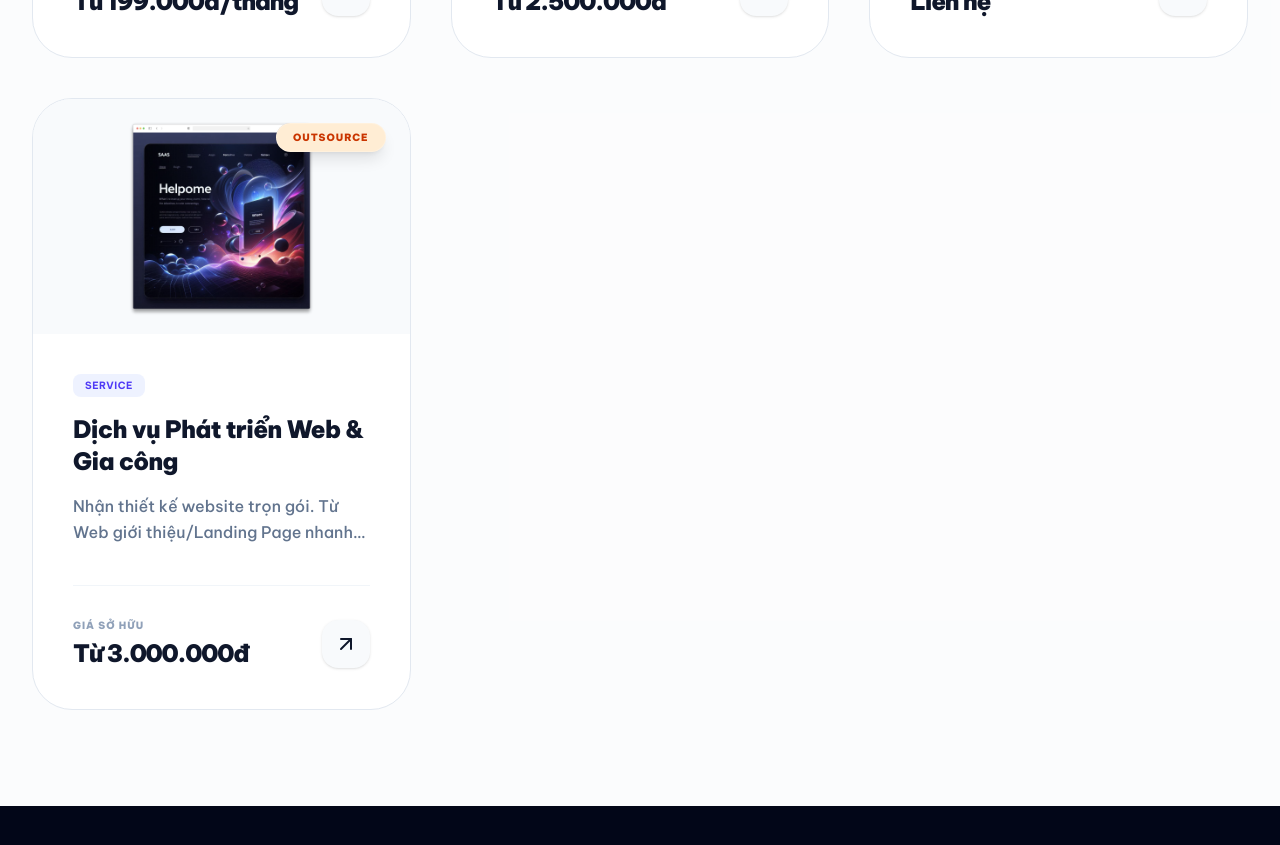
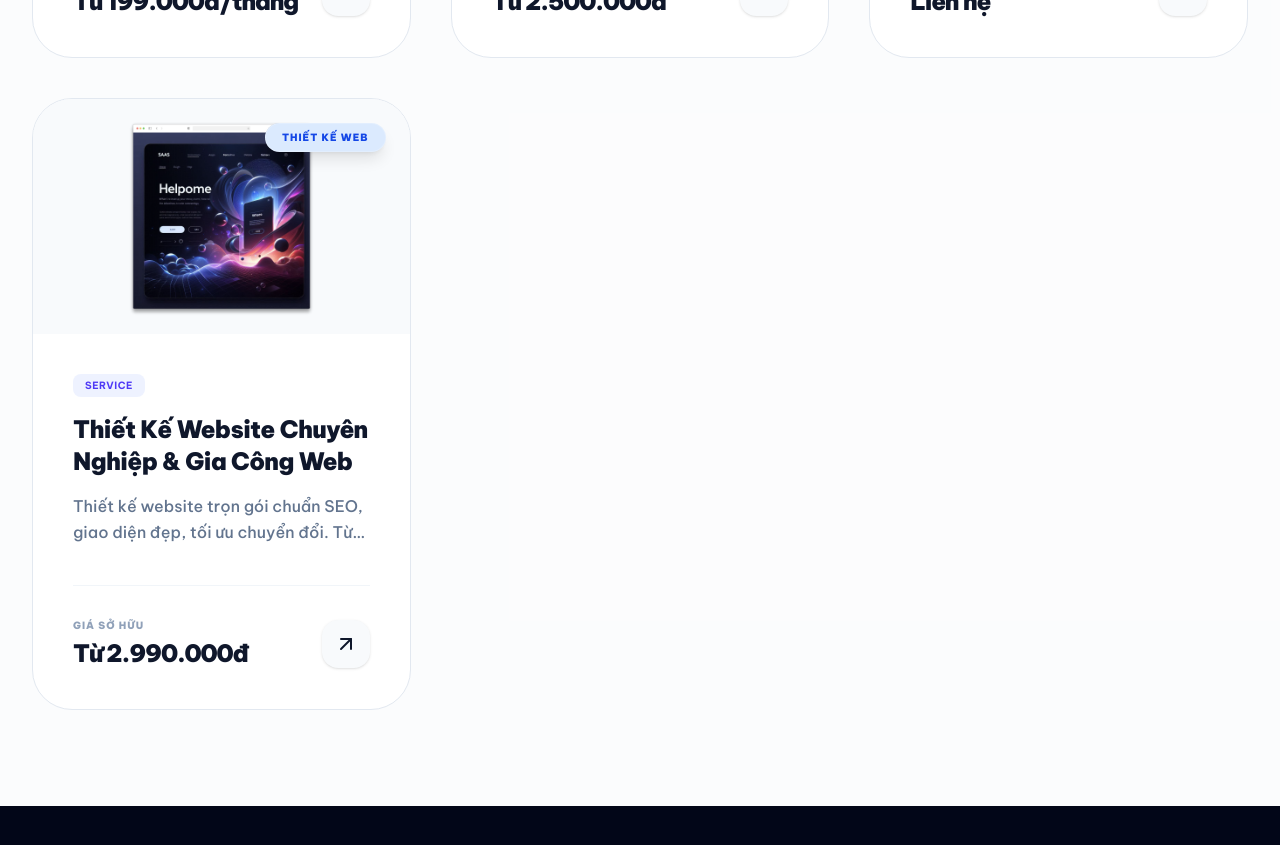
Before and after one commit to trandoannhat/nhatsoft.com-web, a Next.js app: page / in a window 1280 px wide. Shown: the part 1920-2765 px from the top of the page. Built offline with nearby package versions, Linux system fonts and the light colour scheme.

Commit message:
edit outsource

```diff
--- a/data/products.ts
+++ b/data/products.ts
@@ -271,73 +271,83 @@ export const PRODUCTS: Product[] = [
   // ==========================================
   // 3. DỊCH VỤ OUTSOURCE WEB
   // ==========================================
+
+  // để đồng bộ với thietkeweb.nhatsoft.com
+
   {
     id: "outsource-web-dev",
-    title: "Dịch vụ Phát triển Web & Gia công",
+    title: "Thiết Kế Website Chuyên Nghiệp & Gia Công Web",
     version: "2026",
     lastUpdate: "Liên tục",
-    desc: "Nhận thiết kế website trọn gói. Từ Web giới thiệu/Landing Page nhanh gọn đến các hệ thống Web App, CRM phức tạp theo yêu cầu.",
+    desc: "Thiết kế website trọn gói chuẩn SEO, giao diện đẹp, tối ưu chuyển đổi. Từ Landing Page, Website doanh nghiệp đến Web App theo yêu cầu.",
     fullDescription:
-      "Cung cấp giải pháp phần mềm may đo cho doanh nghiệp. Chúng tôi triển khai đa dạng công nghệ: từ hệ sinh thái WordPress & MySQL tối ưu chi phí cho Web bán hàng, cho đến kiến trúc Next.js & .NET 8 Enterprise cho các hệ thống Quản trị, SaaS đa người dùng.",
+      "NhatSoft cung cấp dịch vụ thiết kế website và phát triển hệ thống web chuyên nghiệp cho doanh nghiệp. Từ website giới thiệu công ty, landing page bán hàng, website bất động sản, spa, sân bóng, cho đến CRM nội bộ, ERP mini và các hệ thống SaaS đa người dùng. Chúng tôi tối ưu cả giao diện, tốc độ tải trang, chuẩn SEO Google và khả năng mở rộng lâu dài cho doanh nghiệp.",
     categoryId: "service",
-    price: "Từ 3.000.000đ",
-    badge: "Outsource",
-    badgeColor: "bg-orange-100 text-orange-700",
+    price: "Từ 2.990.000đ",
+    badge: "Thiết Kế Web",
+    badgeColor: "bg-blue-100 text-blue-700",
     iconName: "Briefcase",
+
+    demoUrl: "https://thietkeweb.nhatsoft.com",
+
     visualShowcases: [
       {
         imagePath: "/images/products/outsource-landing.png",
-        title: "Thiết Kế UI/UX Đẳng Cấp & Độc Bản",
-        desc: "Giao diện được thiết kế riêng biệt, phù hợp với nhận diện thương hiệu. Tối ưu hóa trải nghiệm người dùng (UX) để tăng tỷ lệ chuyển đổi mua hàng.",
+        title: "Thiết Kế Giao Diện Chuẩn Chuyển Đổi",
+        desc: "Thiết kế UI/UX hiện đại, chuyên nghiệp, tối ưu trải nghiệm người dùng và tăng tỷ lệ chuyển đổi khách hàng.",
         icon: "LayoutTemplate",
         bgColor: "bg-indigo-50",
       },
       {
         imagePath: "/images/products/outsource-responsive.png",
-        title: "Tương Thích Mọi Thiết Bị (Responsive)",
-        desc: "Website hiển thị hoàn hảo và tốc độ tải trang siêu tốc trên mọi thiết bị: Mobile, Tablet, Desktop. Đạt chuẩn Core Web Vitals của Google.",
+        title: "Responsive Mobile Chuẩn Google",
+        desc: "Website hiển thị hoàn hảo trên điện thoại, tablet và desktop. Tối ưu tốc độ tải trang và chuẩn Core Web Vitals.",
         icon: "Smartphone",
         bgColor: "bg-rose-50",
       },
       {
         imagePath: "/images/products/outsource-cms.png",
-        title: "Hệ Quản Trị (CMS) Thân Thiện",
-        desc: "Bàn giao kèm hệ thống quản trị nội dung dễ sử dụng. Khách hàng có thể tự thay đổi bài viết, hình ảnh, sản phẩm mà không cần biết lập trình.",
+        title: "Quản Trị Nội Dung Dễ Sử Dụng",
+        desc: "Bàn giao hệ thống quản trị trực quan giúp khách hàng dễ dàng tự cập nhật bài viết, sản phẩm và nội dung website.",
         icon: "Settings",
         bgColor: "bg-slate-50",
       },
     ],
+
     techStack: [
       {
-        name: "Next.js & React", // Cho Web App phức tạp
+        name: "WordPress & PHP",
+        iconName: "Layout",
+        color: "text-blue-500",
+        bg: "bg-blue-50",
+      },
+      {
+        name: "Next.js & React",
         iconName: "Code2",
         color: "text-slate-800",
         bg: "bg-slate-100",
       },
       {
-        name: ".NET 8 / Node.js", // Cho Backend phức tạp
+        name: ".NET 8 / Node.js",
         iconName: "Server",
         color: "text-purple-600",
         bg: "bg-purple-50",
       },
       {
-        name: "WordPress & PHP", // 🌟 FIX: Đã thêm PHP
-        iconName: "Layout",
-        color: "text-blue-500",
-        bg: "bg-blue-50",
-      },
-      {
-        name: "MySQL / PostgreSQL", // 🌟 FIX: Đã thêm MySQL
+        name: "MySQL / PostgreSQL",
         iconName: "Database",
         color: "text-emerald-500",
         bg: "bg-emerald-50",
       },
     ],
+
     features: [
-      "Tư vấn giải pháp và kiến trúc hệ thống miễn phí.",
-      "Thiết kế Landing Page, Web công ty, E-commerce tối ưu SEO.",
-      "Phát triển hệ thống Web App, SaaS phức tạp theo yêu cầu.",
-      "Bàn giao toàn bộ mã nguồn, bảo hành kỹ thuật 12 tháng.",
+      "Thiết kế website doanh nghiệp, landing page, web bán hàng chuẩn SEO.",
+      "Thiết kế website bất động sản, spa, salon, sân bóng, giáo dục, nội thất...",
+      "Phát triển CRM nội bộ, Web App quản trị, SaaS đa người dùng theo yêu cầu.",
+      "Tư vấn miễn phí giải pháp phù hợp với ngân sách doanh nghiệp.",
+      "Bàn giao toàn bộ source code, hosting/domain hỗ trợ đầy đủ.",
+      "Bảo hành kỹ thuật 12 tháng, hỗ trợ vận hành lâu dài.",
     ],
   },
 ];
```
